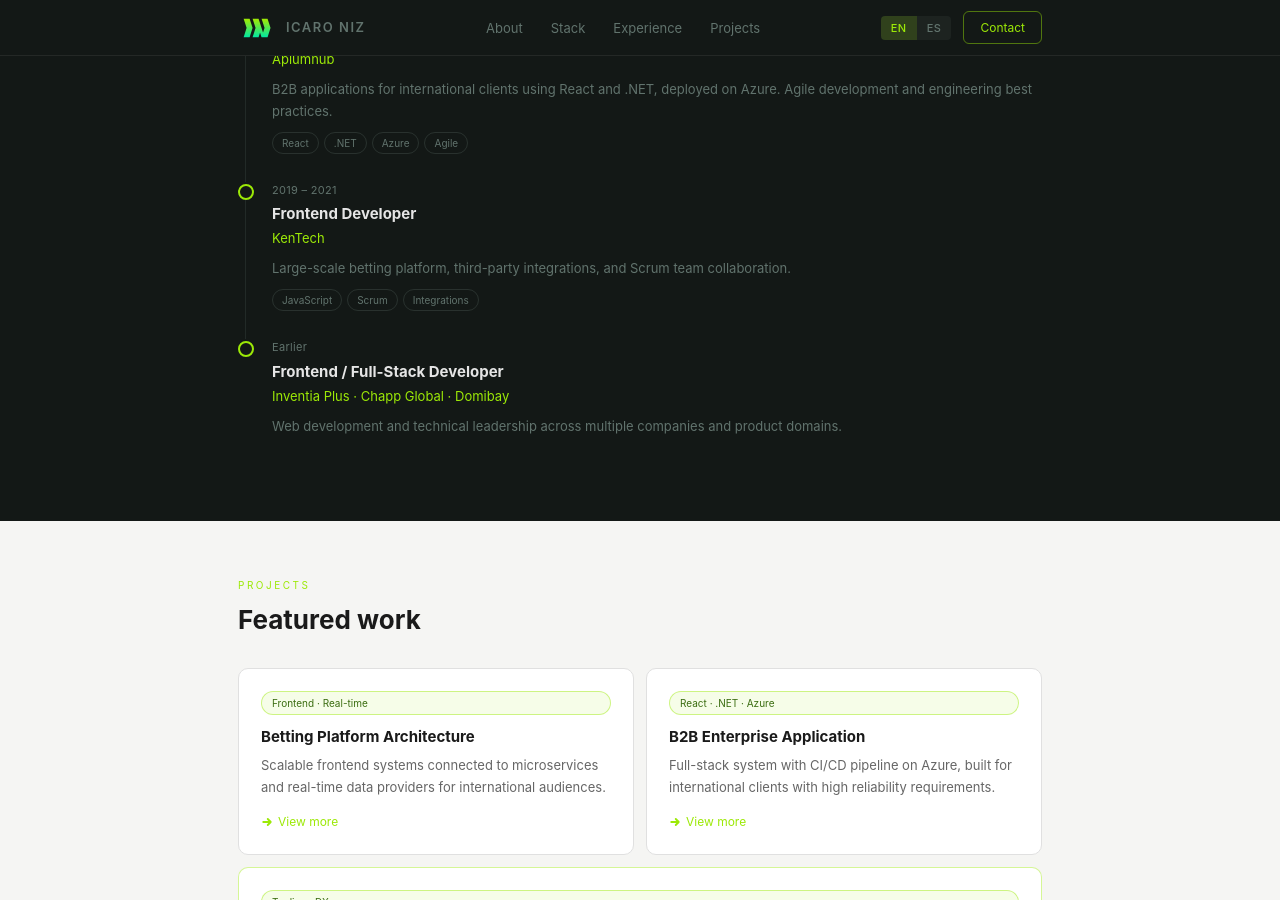
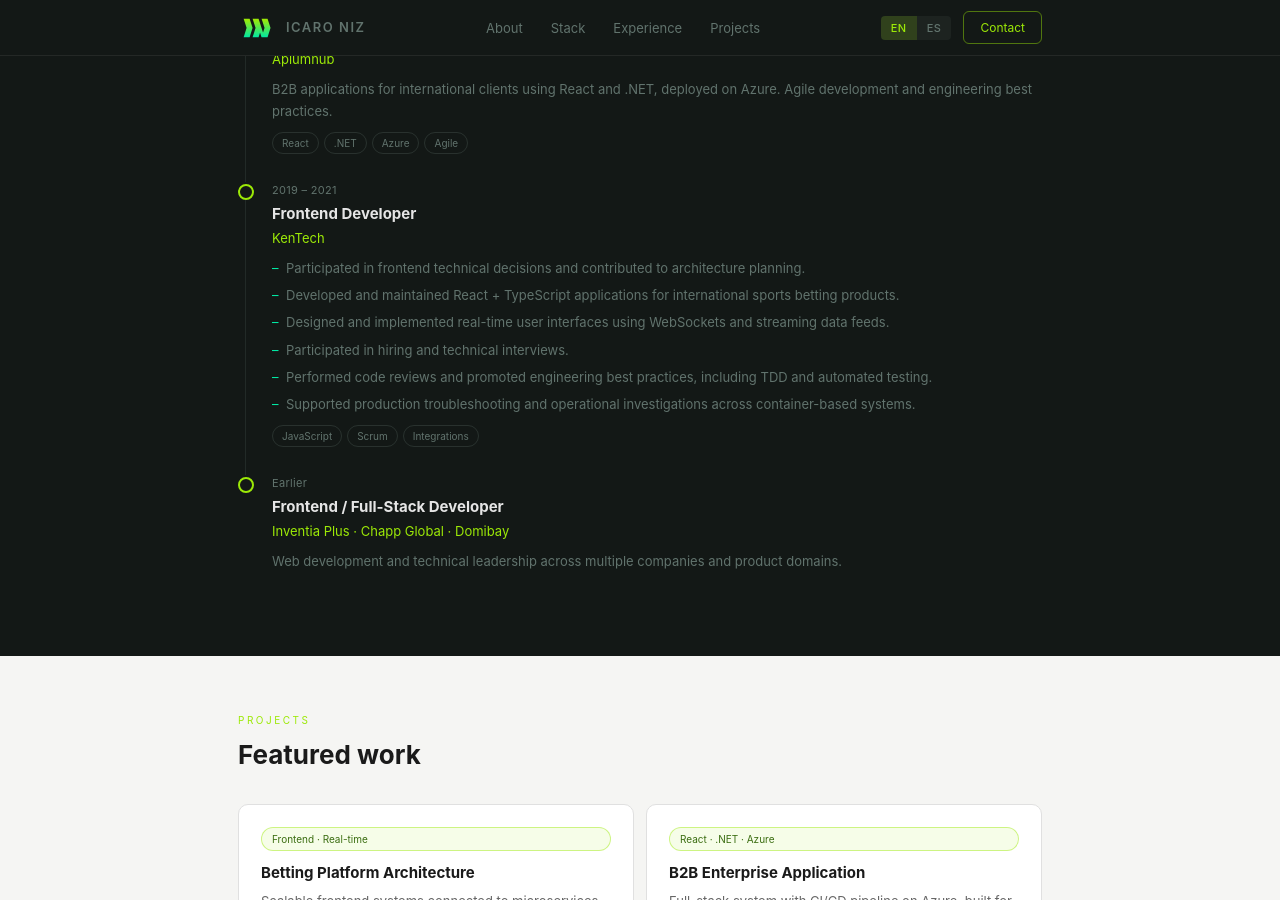
Before and after one commit to icaroniz/icaroniz, a Jekyll site: the page built from index.html, in a window 1280 px wide and 900 px high, scrolled down 2097 px. Built offline with Jekyll 4.4.1, drawn with Linux system fonts in a browser that asks for light colours.

Commit message:
feat: expand KenTech 2019-2021 experience with detailed bullet points (EN/ES)
Co-Authored-By: Claude Sonnet 4.6 <noreply@anthropic.com>

```diff
--- a/assets/js/i18n.js
+++ b/assets/js/i18n.js
@@ -38,7 +38,7 @@
       'role-1':   'Full-Stack Developer',
       'desc-1':   'B2B applications for international clients using React and .NET, deployed on Azure. Agile development and engineering best practices.',
       'role-2':   'Frontend Developer',
-      'desc-2':   'Large-scale betting platform, third-party integrations, and Scrum team collaboration.',
+      'desc-2':   '<li>Participated in frontend technical decisions and contributed to architecture planning.</li><li>Developed and maintained React + TypeScript applications for international sports betting products.</li><li>Designed and implemented real-time user interfaces using WebSockets and streaming data feeds.</li><li>Participated in hiring and technical interviews.</li><li>Performed code reviews and promoted engineering best practices, including TDD and automated testing.</li><li>Supported production troubleshooting and operational investigations across container-based systems.</li>',
       'role-3':   'Frontend / Full-Stack Developer',
       'desc-3':   'Web development and technical leadership across multiple companies and product domains.',
       'exp-earlier': 'Earlier',
@@ -96,7 +96,7 @@
       'role-1':   'Full-Stack Developer',
       'desc-1':   'Aplicaciones B2B para clientes internacionales con React y .NET desplegadas en Azure. Desarrollo ágil y buenas prácticas de ingeniería.',
       'role-2':   'Frontend Developer',
-      'desc-2':   'Plataforma de apuestas a gran escala, integración de servicios de terceros y trabajo en equipo con Scrum.',
+      'desc-2':   '<li>Participación en decisiones técnicas frontend y contribución a la planificación de arquitectura.</li><li>Desarrollo y mantenimiento de aplicaciones React + TypeScript para productos internacionales de apuestas deportivas.</li><li>Diseño e implementación de interfaces en tiempo real con WebSockets y feeds de datos en streaming.</li><li>Participación en procesos de selección y entrevistas técnicas.</li><li>Revisiones de código y promoción de buenas prácticas de ingeniería, incluyendo TDD y testing automatizado.</li><li>Soporte en resolución de incidencias en producción e investigaciones operativas en sistemas basados en contenedores.</li>',
       'role-3':   'Frontend / Full-Stack Developer',
       'desc-3':   'Desarrollo web y liderazgo técnico en distintas empresas y dominios de producto.',
       'exp-earlier': 'Anterior',
--- a/index.html
+++ b/index.html
@@ -203,9 +203,14 @@ title: ""
           <p class="tl-date">2019 – 2021</p>
           <p class="tl-role"  data-i18n="role-2">Frontend Developer</p>
           <p class="tl-company">KenTech</p>
-          <p class="tl-description" data-i18n="desc-2">
-            Large-scale betting platform, third-party integrations, and Scrum team collaboration.
-          </p>
+          <ul class="tl-description" data-i18n="desc-2" data-i18n-html>
+            <li>Participated in frontend technical decisions and contributed to architecture planning.</li>
+            <li>Developed and maintained React + TypeScript applications for international sports betting products.</li>
+            <li>Designed and implemented real-time user interfaces using WebSockets and streaming data feeds.</li>
+            <li>Participated in hiring and technical interviews.</li>
+            <li>Performed code reviews and promoted engineering best practices, including TDD and automated testing.</li>
+            <li>Supported production troubleshooting and operational investigations across container-based systems.</li>
+          </ul>
           <div class="tl-tags">
             <span class="tl-tag">JavaScript</span>
             <span class="tl-tag">Scrum</span>
```
